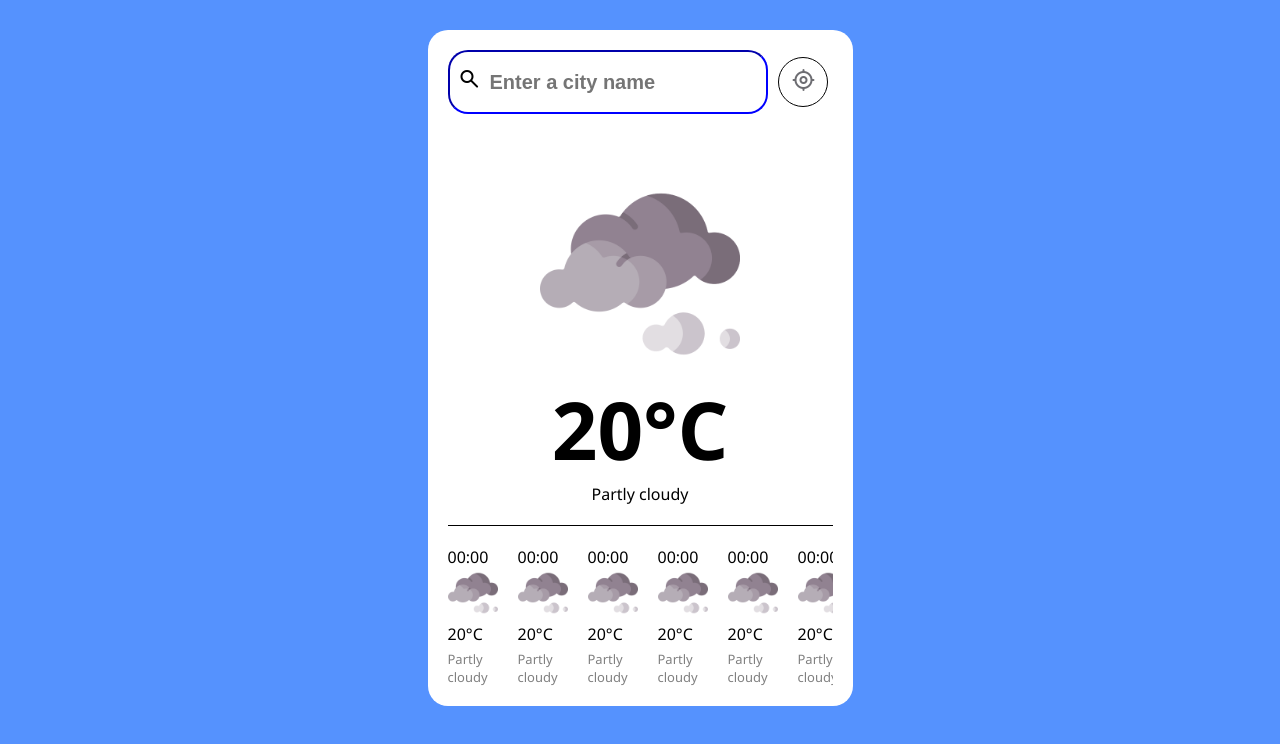
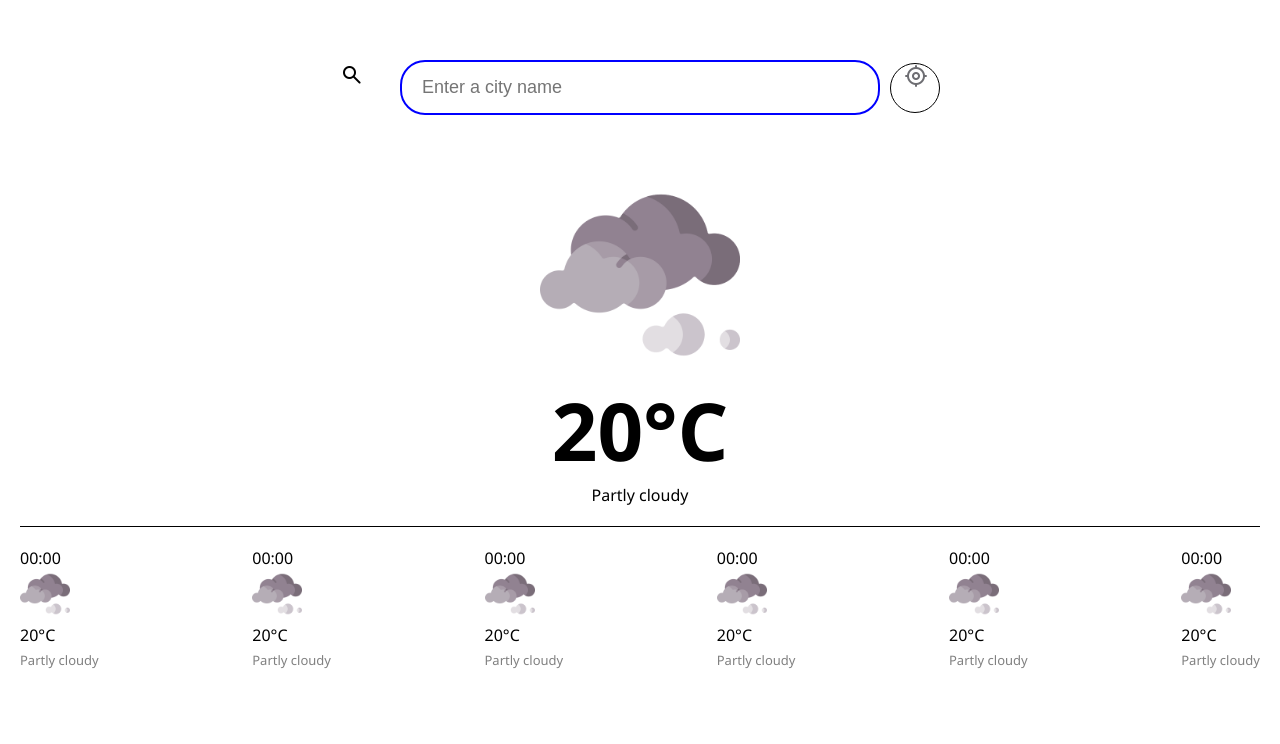
Before and after one commit to JeffBoat-19/Your-Weather, a React (Vite) app: page / in a window 1280 px wide. Shown: the top 744 px of the page. Built offline with nearby package versions, Linux system fonts and the light colour scheme.

Commit message:
Changed the styles to make the webapp wide for a better view

```diff
--- a/src/index.css
+++ b/src/index.css
@@ -7,20 +7,18 @@
 body {
   font-family: "Segoe UI", Tahoma, Geneva, Verdana, sans-serif;
   background-color: rgba(51, 125, 254, 0.833);
-  display: flex;
-  justify-content: center;
-  align-items: center;
+  margin: 0;
+  padding: 0;
 }
-
 .container {
   background-color: #fff;
-  max-width: 425px;
-  margin: 30px auto;
+  max-width: 100%;
+  margin: 0 auto;
   padding: 20px;
-  border-radius: 20px;
+  border-radius: 0;
   display: flex;
   flex-direction: column;
-  flex-grow: 1;
+  min-height: 100vh;
 }
 
 .container span {
@@ -30,37 +28,27 @@ body {
 
 .search-form {
   display: flex;
+  justify-content: center; /* centers it horizontally */
   align-items: center;
   gap: 10px;
-  margin-bottom: 40px;
-  position: relative;
-}
-
-.search-form span {
-  position: absolute;
-  padding: 10px;
+  margin: 40px auto; /* gives space from top and centers inside container */
+  width: 100%;
+  max-width: 600px; /* controls how wide it can get on large screens */
 }
 
 .search-form input {
-  border-radius: 20px;
-  padding: 30px;
-  width: 320px;
-  height: 20px;
+  flex: 1; /* makes it expand to fill space */
+  border-radius: 25px;
+  padding: 15px 20px;
+  border: 2px solid blue;
+  font-size: 18px;
   outline: none;
-  border-color: blue;
-  font-size: 20px;
+  width: 100%;
 }
 
-.search-input:focus {
+.search-form input:focus {
   box-shadow: 0 4px 8px rgba(0, 0, 0, 0.2);
   transition: 0.3s;
-  width: 400px;
-}
-
-.search-form input::placeholder {
-  font-size: 20px;
-  padding: 10px;
-  font-weight: bold;
 }
 
 .location-button {
@@ -73,9 +61,6 @@ body {
   border-radius: 50%;
 }
 
-.location-button span {
-  position: relative;
-}
 .location-button:hover {
   background-color: rgba(51, 125, 254, 0.833);
   color: white;
@@ -83,6 +68,9 @@ body {
   transition: 0.3s;
 }
 
+.location-button span {
+  position: relative;
+}
 .current-weather {
   display: flex;
   flex-direction: column;
```
